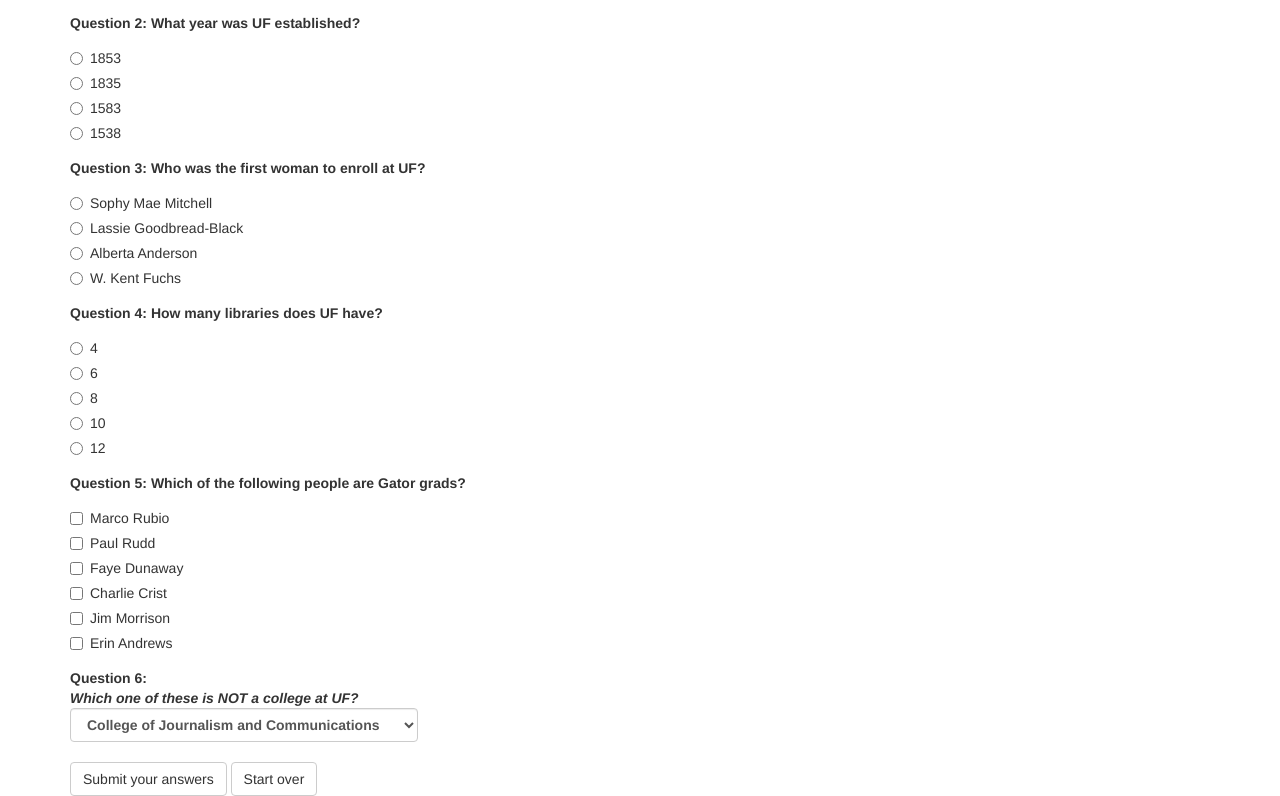
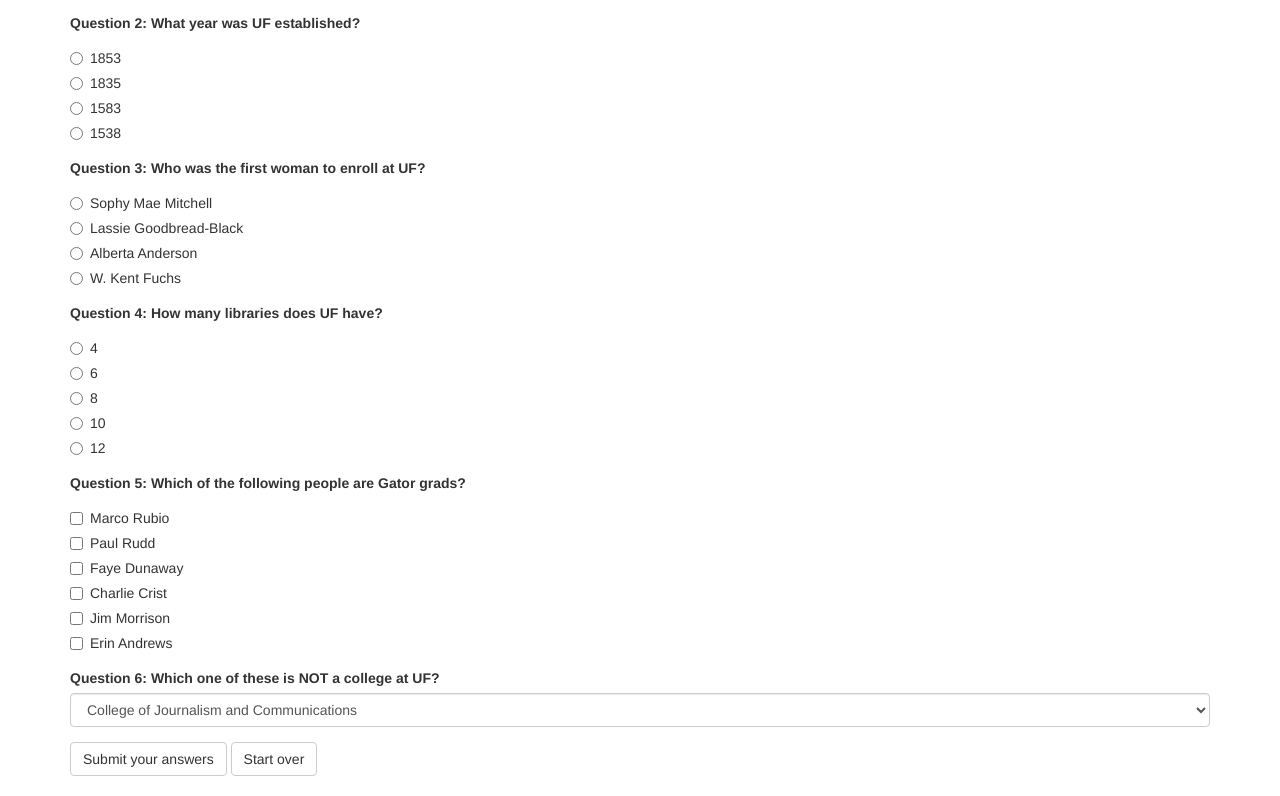
Before and after one commit to gabriellecalise/assignment-9-form, a plain HTML site: page index.html in a window 1280 px wide. Shown: the part 402-1198 px from the top of the page. Drawn offline with Linux system fonts and the light colour scheme.

Commit message:
changed the drop menu

```diff
--- a/index.html
+++ b/index.html
@@ -133,8 +133,7 @@
 </div>
 
 <div class="form-group">
-  <label for="colleges">Question 6:<br>
-    <em> Which one of these is NOT a college at UF? </em>
+  <label for="colleges">Question 6: Which one of these is NOT a college at UF? </label>
     <select class="form-control" name="colleges" id="colleges">
       <option value="journalism"> College of Journalism and Communications</option>
       <option value="agriculture_lifeSciences"> College of Agricultural and Life Sciences</option>
```
